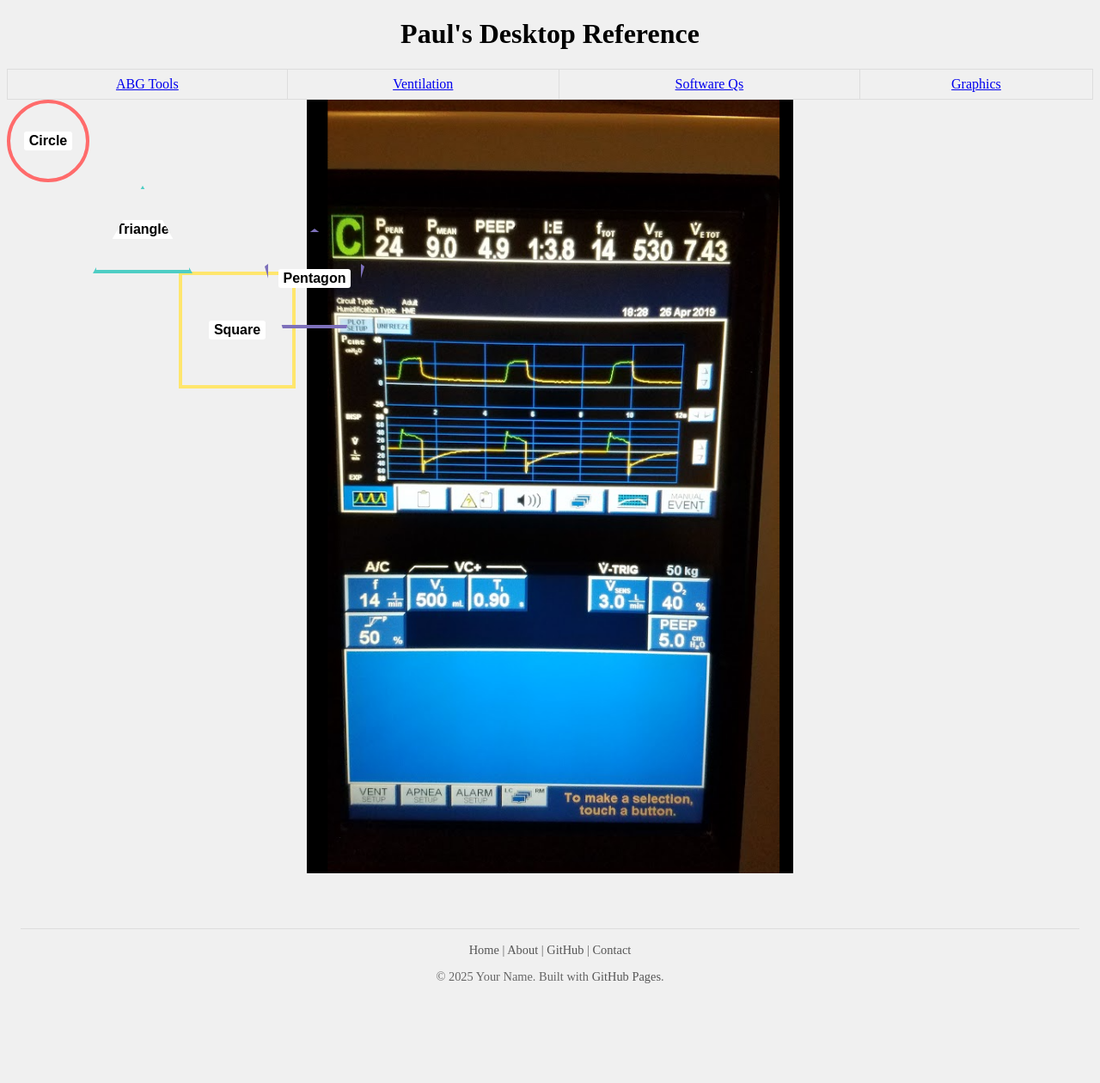
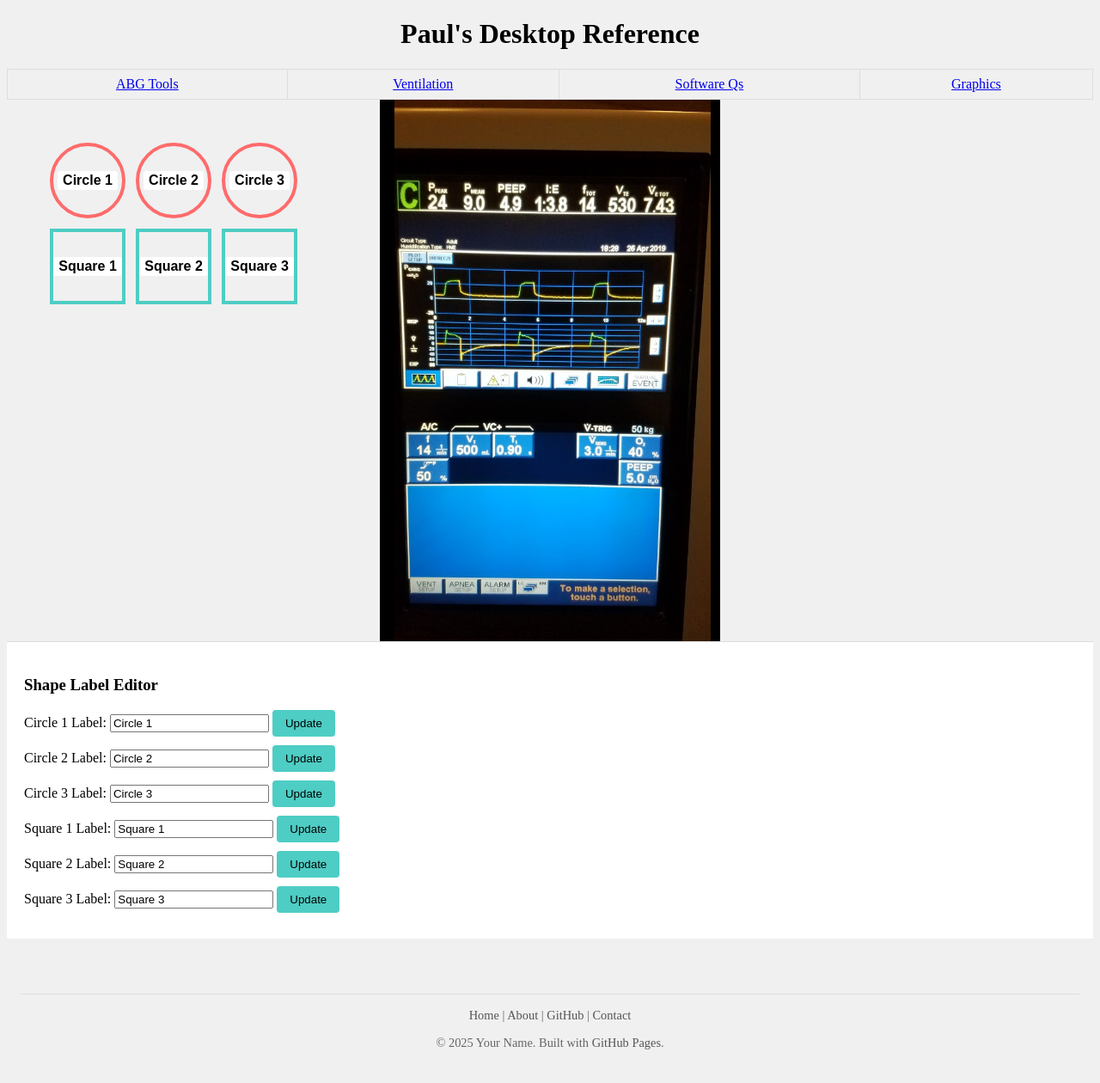
Before and after one commit to ZBZFirst/info, a Jekyll site: the page built from graphics1.md, in a window 1280 px wide. Shown: the whole page at 86% size. Built offline with Jekyll 4.4.1, drawn with Linux system fonts in a browser that asks for light colours; before the commit the page ends 1184 px from its top, so only the background shows below that.

Commit message:
Update graphics1.md

```diff
--- a/graphics1.md
+++ b/graphics1.md
@@ -7,11 +7,11 @@ title: Interactive Draggable Graphics
     .shape-container {
         margin: 0;
         overflow: hidden;
-        height: 100vh;
+        height: 70vh; /* Reduced to make room for form */
         position: relative;
         background: url('image.png') no-repeat center center;
         background-size: contain;
-        background-color: #f0f0f0; /* Fallback if image doesn't load */
+        background-color: #f0f0f0;
         cursor: grab;
     }
 
@@ -32,69 +32,105 @@ title: Interactive Draggable Graphics
         padding: 2px 6px;
         border-radius: 3px;
         pointer-events: none;
-        z-index: 10; /* Ensure label stays above everything */
+        z-index: 10;
     }
 
-    /* Shape outlines with proper sizing */
-    #moving-circle {
-        width: 88px; /* Original width + border */
-        height: 88px;
+    /* Circle style */
+    .circle {
+        width: 80px;
+        height: 80px;
         border: 4px solid #FF6B6B;
         border-radius: 50%;
         background-color: transparent;
-        z-index: 4;
     }
 
-    #triangle {
-        width: 108px; /* Adjusted for border */
-        height: 94px;
-        clip-path: polygon(50% 0%, 0% 100%, 100% 100%);
+    /* Square style */
+    .square {
+        width: 80px;
+        height: 80px;
+        border: 4px solid #4ECDC4;
         background-color: transparent;
-        border: 4px solid #4ECDC4;
-        top: 100px;
-        left: 100px;
-        z-index: 2;
     }
 
-    #square {
-        width: 128px; /* Original + border */
-        height: 128px;
-        border: 4px solid #FFE66D;
-        background-color: transparent;
-        top: 200px;
-        left: 200px;
-        z-index: 1;
+    /* Form styling */
+    .label-controls {
+        padding: 20px;
+        background: white;
+        border-top: 1px solid #ddd;
     }
 
-    #pentagon {
-        width: 108px; /* Adjusted for border */
-        height: 108px;
-        clip-path: polygon(50% 0%, 100% 38%, 82% 100%, 18% 100%, 0% 38%);
-        background-color: transparent;
-        border: 4px solid #7D70BA;
-        top: 150px;
-        left: 300px;
-        z-index: 3;
+    .shape-control {
+        margin: 10px 0;
     }
 
-    /* Ensure shapes are properly layered */
-    .shape > * {
-        position: relative;
+    button {
+        padding: 8px 15px;
+        background: #4ECDC4;
+        border: none;
+        border-radius: 4px;
+        cursor: pointer;
     }
 </style>
 
 <div class="shape-container">
-    <div id="moving-circle" class="shape">
-        <div class="shape-label" contenteditable="true">Circle</div>
+    <!-- Circles -->
+    <div id="circle1" class="shape circle" style="top: 50px; left: 50px;">
+        <div class="shape-label">Circle 1</div>
     </div>
-    <div id="triangle" class="shape">
-        <div class="shape-label" contenteditable="true">Triangle</div>
+    <div id="circle2" class="shape circle" style="top: 50px; left: 150px;">
+        <div class="shape-label">Circle 2</div>
     </div>
-    <div id="square" class="shape">
-        <div class="shape-label" contenteditable="true">Square</div>
+    <div id="circle3" class="shape circle" style="top: 50px; left: 250px;">
+        <div class="shape-label">Circle 3</div>
     </div>
-    <div id="pentagon" class="shape">
-        <div class="shape-label" contenteditable="true">Pentagon</div>
+
+    <!-- Squares -->
+    <div id="square1" class="shape square" style="top: 150px; left: 50px;">
+        <div class="shape-label">Square 1</div>
+    </div>
+    <div id="square2" class="shape square" style="top: 150px; left: 150px;">
+        <div class="shape-label">Square 2</div>
+    </div>
+    <div id="square3" class="shape square" style="top: 150px; left: 250px;">
+        <div class="shape-label">Square 3</div>
+    </div>
+</div>
+
+<div class="label-controls">
+    <h3>Shape Label Editor</h3>
+
+    <!-- Circle Labels -->
+    <div class="shape-control">
+        <label for="circle1-label">Circle 1 Label:</label>
+        <input type="text" id="circle1-label" value="Circle 1">
+        <button onclick="updateLabel('circle1')">Update</button>
+    </div>
+    <div class="shape-control">
+        <label for="circle2-label">Circle 2 Label:</label>
+        <input type="text" id="circle2-label" value="Circle 2">
+        <button onclick="updateLabel('circle2')">Update</button>
+    </div>
+    <div class="shape-control">
+        <label for="circle3-label">Circle 3 Label:</label>
+        <input type="text" id="circle3-label" value="Circle 3">
+        <button onclick="updateLabel('circle3')">Update</button>
+    </div>
+
+    <!-- Square Labels -->
+    <div class="shape-control">
+        <label for="square1-label">Square 1 Label:</label>
+        <input type="text" id="square1-label" value="Square 1">
+        <button onclick="updateLabel('square1')">Update</button>
+    </div>
+    <div class="shape-control">
+        <label for="square2-label">Square 2 Label:</label>
+        <input type="text" id="square2-label" value="Square 2">
+        <button onclick="updateLabel('square2')">Update</button>
+    </div>
+    <div class="shape-control">
+        <label for="square3-label">Square 3 Label:</label>
+        <input type="text" id="square3-label" value="Square 3">
+        <button onclick="updateLabel('square3')">Update</button>
     </div>
 </div>
 
@@ -154,11 +176,12 @@ title: Interactive Draggable Graphics
             document.removeEventListener('mousemove', dragShape);
             document.removeEventListener('mouseup', stopDrag);
         }
+    });
 
-        // Handle window resize to maintain background
-        window.addEventListener('resize', function() {
-            const container = document.querySelector('.shape-container');
-            container.style.backgroundSize = 'contain';
-        });
-    });
+    // Label update function
+    function updateLabel(shapeId) {
+        const input = document.getElementById(`${shapeId}-label`);
+        const label = document.querySelector(`#${shapeId} .shape-label`);
+        label.textContent = input.value;
+    }
 </script>
```
Also changed, not shown: other parts of graphics1.md (+1 -15 lines).
